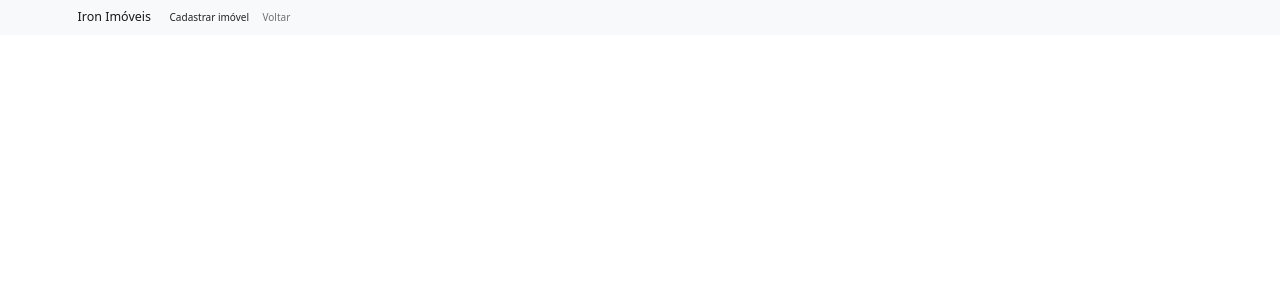
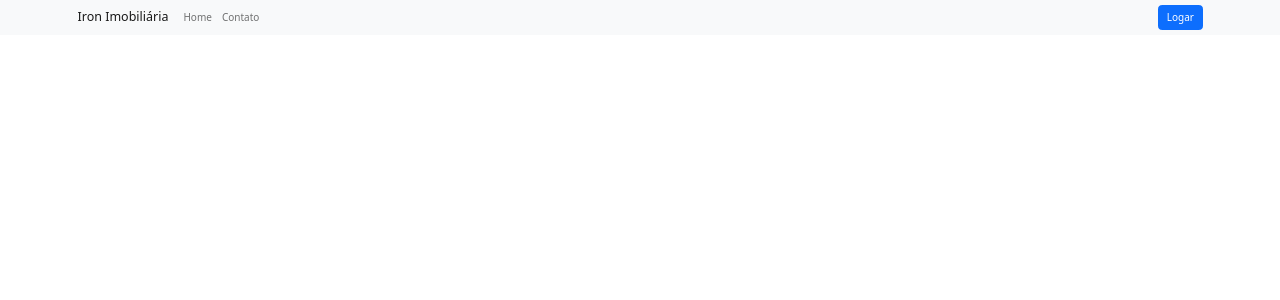
Before and after one commit to dcladeira/imobiliaria, a React (Create React App) app: page / in a window 1280 px wide. Shown: the top 300 px of the page. Built offline with nearby package versions, Linux system fonts and the light colour scheme.

Commit message:
NavigationBar atualizada para funcionar com o AddProperties estilo modal

```diff
--- a/src/components/NavigationBar/NavigationBar.js
+++ b/src/components/NavigationBar/NavigationBar.js
@@ -1,20 +1,30 @@
-import { Navbar, Container, Nav } from "react-bootstrap";
+import { Button, Container, Nav, Navbar } from "react-bootstrap";
+import AddProperties from "../Properties/AddProperties";
 import { Link } from "react-router-dom";
-import AddProperties from "../Properties/AddProperties";
 
-function NavigationBar({apiURL, body, setBody}) {
+function NavigationBar({isAdmin, showLogin, setShowLogin, apiUrl}) {
+    function handleClick() {
+        setShowLogin(true);
+        console.log(showLogin);
+    }
+
     return (
         <Navbar bg="light" expand="lg">
         <Container>
-        <Navbar.Brand>Iron Imóveis</Navbar.Brand>
+          <Navbar.Brand>Iron Imobiliária</Navbar.Brand>
+          <Navbar.Toggle aria-controls="basic-navbar-nav" />
+          <Navbar.Collapse id="basic-navbar-nav">
             <Nav className="me-auto">
-          {/* <Link className="nav-link" to={"/cadastrar"}>Cadastrar</Link> */}
-          <AddProperties apiURL={apiURL} body={body} setBody={setBody} />
-          <Link className="nav-link" to={"/"}>Voltar</Link>
+              <Link className='nav-link' to="/">Home</Link>
+              <Link className='nav-link' to="/Contato">Contato</Link>
+              {/* {isAdmin && <Link className='nav-link' to='/add-properties'>Adicionar imóvel</Link>} */}
+              {isAdmin && <AddProperties apiUrl={apiUrl} />}
             </Nav>
+            <Button onClick={handleClick} as="input" type="button" value="Logar" />
+          </Navbar.Collapse>
         </Container>
       </Navbar>
-  );
-}
+    )
+};
 
 export default NavigationBar;
```
Lines whose indentation alone changed are shown as unchanged.
